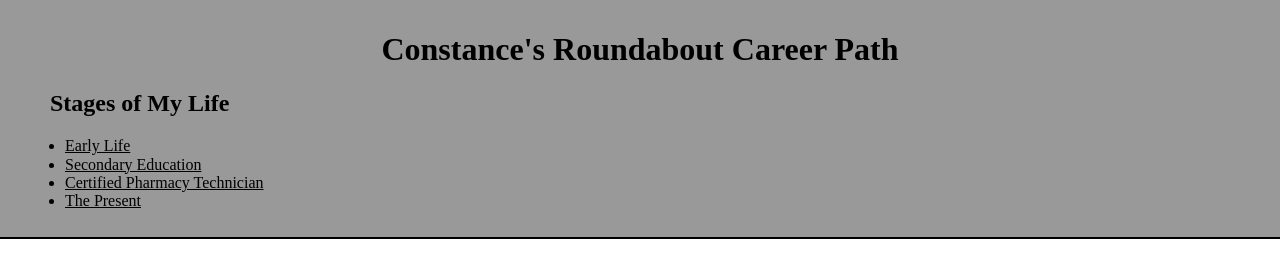
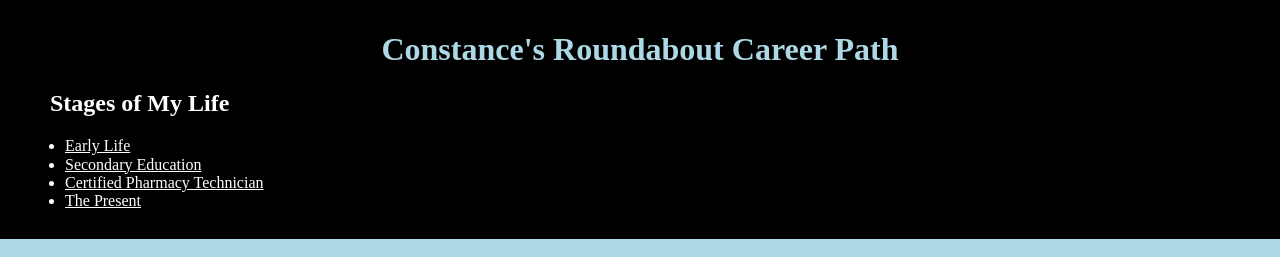
Before and after one commit to ConstanceKohner/html-me-something, a plain HTML site: page index.html in a window 1280 px wide. Shown: the top 257 px of the page. Drawn offline with Linux system fonts and the light colour scheme.

Commit message:
Style elements updated

```diff
--- a/styles.css
+++ b/styles.css
@@ -1,27 +1,17 @@
-main {
-    padding-left: 50px;
+header {
+    background-color: black;
+    color: white;
+    padding: 10px 0;
+    border-bottom: 2px solid black;
 }
 
 #maintitle {
     text-align: center;
+    color: lightblue;
 }
 
-header, footer {
-    background-color: #999;
-    padding: 10px 0;
-}
-
-header {
-    border-bottom: 2px solid black;
-}
-
-footer {
-    border-top: 2px solid black;
-    text-align: center;
-}
-
-a {
-    color: black;
+header a {
+    color: white;
 }
 
 h2 {
@@ -30,6 +20,15 @@ h2 {
 
 li {
     margin-left: 25px;
+}
+
+main {
+    padding: 10px 50px 10px 50px;
+    background-color: lightblue;
+}
+
+a {
+    color: black;
 }
 
 img {
@@ -41,3 +40,11 @@ img {
 .middlesection {
     border-top: 2px solid black;
 }
+
+
+footer {
+    background-color: #999;
+    padding: 10px 0;
+    border-top: 2px solid black;
+    text-align: center;
+}
```
